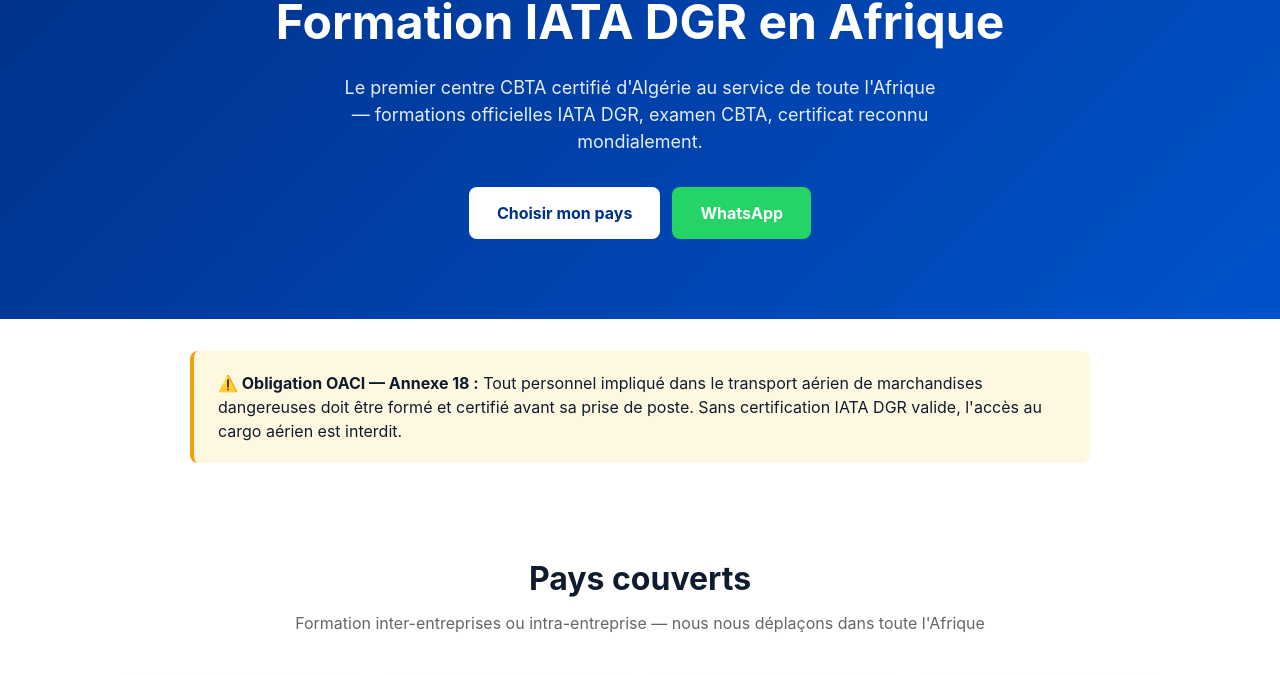
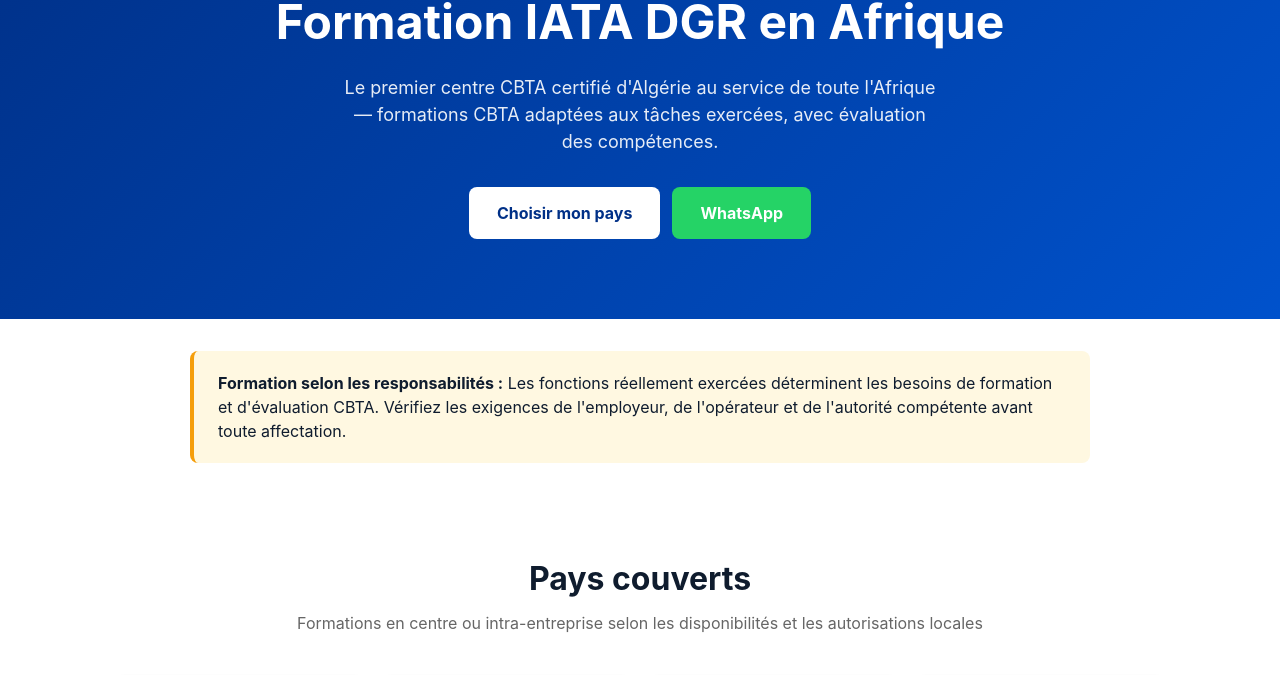
Before and after one commit to relaxsaadi/cbta, a Next.js app: page /formation-dgr-afrique in a window 1280 px wide. Shown: the part 255-930 px from the top of the page. Built offline with nearby package versions, Linux system fonts and the light colour scheme; no server answers.

Commit message:
fix(public-dgr): remove unsupported certification and country recognition guarantees

```diff
--- a/app/formation-dgr-afrique/page.tsx
+++ b/app/formation-dgr-afrique/page.tsx
@@ -71,7 +71,7 @@ export default function Page() {
           </h1>
           <p style={{ fontSize: 18, opacity: 0.9, maxWidth: 600, margin: "0 auto 32px" }}>
             Le premier centre CBTA certifié d&apos;Algérie au service de toute l&apos;Afrique —
-            formations officielles IATA DGR, examen CBTA, certificat reconnu mondialement.
+            formations CBTA adaptées aux tâches exercées, avec évaluation des compétences.
           </p>
           <div style={{ display: "flex", gap: 12, justifyContent: "center", flexWrap: "wrap" }}>
             <a href="#pays" style={{ background: "white", color: "#003087", padding: "14px 28px", borderRadius: 8, fontWeight: 700, textDecoration: "none" }}>
@@ -85,7 +85,7 @@ export default function Page() {
 
         {/* Alerte réglementaire */}
         <section style={{ background: "#FFF8E1", borderLeft: "4px solid #F59E0B", padding: "20px 24px", maxWidth: 900, margin: "32px auto", borderRadius: 8 }}>
-          <strong>⚠️ Obligation OACI — Annexe 18 :</strong> Tout personnel impliqué dans le transport aérien de marchandises dangereuses doit être formé et certifié avant sa prise de poste. Sans certification IATA DGR valide, l&apos;accès au cargo aérien est interdit.
+          <strong>Formation selon les responsabilités :</strong> Les fonctions réellement exercées déterminent les besoins de formation et d&apos;évaluation CBTA. Vérifiez les exigences de l&apos;employeur, de l&apos;opérateur et de l&apos;autorité compétente avant toute affectation.
         </section>
 
         {/* Pays couverts */}
@@ -94,7 +94,7 @@ export default function Page() {
             Pays couverts
           </h2>
           <p style={{ textAlign: "center", color: "#666", marginBottom: 40 }}>
-            Formation inter-entreprises ou intra-entreprise — nous nous déplaçons dans toute l&apos;Afrique
+            Formations en centre ou intra-entreprise selon les disponibilités et les autorisations locales
           </p>
           <div style={{ display: "grid", gridTemplateColumns: "repeat(auto-fill, minmax(200px, 1fr))", gap: 16 }}>
             {PAYS.map((p) => (
@@ -118,10 +118,10 @@ export default function Page() {
             </h2>
             <div style={{ display: "grid", gridTemplateColumns: "repeat(auto-fill, minmax(260px, 1fr))", gap: 20 }}>
               {[
-                { icon: "🏅", title: "1er centre CBTA d'Algérie", text: "Seul centre accrédité IATA CBTA Provider en Algérie, reconnu par les autorités de l'aviation civile africaines." },
-                { icon: "🌍", title: "Formation intra en Afrique", text: "Nos formateurs se déplacent dans votre pays. Vous formez votre équipe sans déplacements coûteux vers l'Europe." },
-                { icon: "💰", title: "50 % moins cher que Paris", text: "Tarifs adaptés au marché africain — économisez sur les frais de déplacement, visa et hébergement." },
-                { icon: "📜", title: "Certificat IATA reconnu", text: "Certificat IATA DGR-CBTA valable 24 mois, reconnu par toutes les compagnies aériennes et autorités mondiales." },
+                { icon: "🏅", title: "Prestataire CBTA", text: "Statut de prestataire à vérifier sur le registre IATA ; reconnaissance locale à confirmer auprès des autorités et opérateurs concernés." },
+                { icon: "🌍", title: "Formation intra en Afrique", text: "Déplacements des formateurs envisageables sur devis, sous réserve des autorisations locales et des conditions opérationnelles." },
+                { icon: "💰", title: "Devis adapté à votre équipe", text: "Tarifs et frais de déplacement détaillés dans une offre, sans promesse de comparaison non documentée." },
+                { icon: "📜", title: "Attestation selon évaluation", text: "La portée, la validité et l’acceptation des attestations dépendent des exigences de l’employeur, des opérateurs et des autorités compétentes." },
               ].map((r) => (
                 <div key={r.title} style={{ background: "white", borderRadius: 12, padding: "24px", boxShadow: "0 1px 3px rgba(0,0,0,0.08)" }}>
                   <div style={{ fontSize: 32, marginBottom: 12 }}>{r.icon}</div>
```
